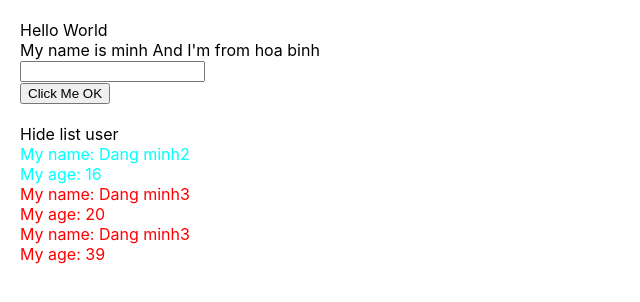
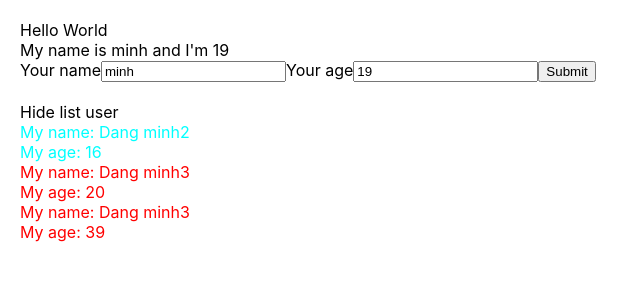
Before and after one commit to dangminhhelloworld/learn_reactjs, a React (Create React App) app: page / in a window 1280 px wide. Shown: the top 302 px of the page, without its empty margins (0-640 px from the left). Built offline with nearby package versions, Linux system fonts and the light colour scheme.

Commit message:
Passing from parent to child

```diff
--- a/src/App.js
+++ b/src/App.js
@@ -2,7 +2,7 @@ import logo from "./logo.svg";
 import "./App.css";
 import { useDispatch, useSelector } from "react-redux";
 import { increaseCounter, decreaseCounter } from "./redux/action/counterAction";
-import MyComponent from "./components/MyComponents";
+import MyComponent from "./components/MyComponent";
 import React from "react";
 class App extends React.Component {
 
--- /dev/null
+++ b/src/components/AddUserInfo.js
@@ -0,0 +1,49 @@
+import React from "react";
+class AddUserInfo extends React.Component {
+  state = {
+    name: "minh",
+    age: 19,
+    address: "Hoa Binh",
+  };
+  handleOnChangeInput = (event) => {
+    this.setState({ name: event.target.value });
+  };
+  handleOnChangeAge = (event) => {
+    this.setState({ age: event.target.value });
+  };
+
+  handleOnSubmit =(event) =>{
+    event.preventDefault();
+    this.props.handleAddNewUser({
+      id :Math.floor((Math.random() * 100) + 1) + 'ramdom',
+      name:this.state.name,
+      age: this.state.age
+
+
+
+    });
+  }
+  render() {
+    return (
+      <div>
+        My name is {this.state.name} and I'm {this.state.age}
+        <form onSubmit={(event) => this.handleOnSubmit(event)}>
+          <label>Your name</label>
+          <input
+            value={this.state.name}
+            type="text"
+            onChange={(event) => this.handleOnChangeInput(event)}
+          />
+          <label>Your age</label>
+          <input
+            value={this.state.age}
+            type="text"
+            onChange={(event) => this.handleOnChangeAge(event)}
+          />
+          <button> Submit</button>
+        </form>
+      </div>
+    );
+  }
+}
+export default AddUserInfo;
--- /dev/null
+++ b/src/components/MyComponent.js
@@ -0,0 +1,44 @@
+import React from "react";
+import AddUserInfo from "./AddUserInfo";
+import DisplayInfo from "./DisplayInfo";
+
+class MyComponent extends React.Component {
+
+  state = {
+    listUsers: [
+      { id: 1, name: "Dang minh2", age: "16" },
+      { id: 2, name: "Dang minh3", age: "20" },
+      { id: 3, name: "Dang minh3", age: "39" },
+    ],
+  };
+  handleAddNewUser = (userObject) =>{
+    let listUsersClone =[...this.state.listUsers];
+
+    // this.setState({
+    //   listUsers:[userObject,...this.state.listUsers]
+    // })
+  }
+   //? JSX
+  render() {
+    /*
+        * chỉ lưu 1 thẻ div
+        * viết js trong dâu //! {} ;
+
+
+        */
+    //!DRY: don't repeat yourseft
+    return (
+      <div>
+       <AddUserInfo handleAddNewUser={this.handleAddNewUser}
+
+       />
+        <br />
+        <DisplayInfo listUsers={this.state.listUsers}
+
+         />
+      </div>
+    );
+  }
+}
+
+export default MyComponent;
--- a/src/components/MyComponents.js
+++ /dev/null
@@ -1,37 +0,0 @@
-
-import React from "react";
-import UserInfo from "./UserInfo";
-import DisplayInfo from "./DisplayInfo";
-
-class MyComponents extends React.Component{
-    //? JSX
-    state = {
-            listUsers:[
-                {id:1 ,name : "Dang minh2" ,age :"16"},
-                {id:2 ,name : "Dang minh3" ,age :"20"},
-                {id:3 ,name : "Dang minh3" ,age :"39"},
-            ]
-    }
-    render() {
-        /*
-        * chỉ lưu 1 thẻ div
-        * viết js trong dâu //! {} ;
-
-
-        */
-       //!DRY: don't repeat yourseft
-        return (
-          <div>
-                <UserInfo/>
-                <br/>
-                <DisplayInfo listUsers ={
-                    this.state.listUsers
-                }/>
-            </div>
-
-        );
-    }
-
-}
-
-export default MyComponents;
--- a/src/components/UserInfo.js
+++ /dev/null
@@ -1,42 +0,0 @@
-import React from "react";
-class UserInfo extends React.Component {
-  state = {
-    name: "minh",
-    address: "hoa binh",
-    age: 18,
-  };
-  handerClick = (event) => {
-    console.log(" My name is  ", this.state.name);
-    this.setState({
-      name: "thanh",
-    });
-  };
-
-  handerOnMouseOver(event) {}
-  haderOnchange = (event) => {
-    event.preventDefault();
-
-    this.setState({
-      name: event.target.value,
-    });
-  };
-
-  handOnSubmit = (event) => {
-    event.preventDefault();
-    console.log(this.state);
-  };
-  render() {
-    return (
-      <div>
-
-        My name is {this.state.name} And I'm from {this.state.address}
-        <form onSubmit={(event) => this.handOnSubmit(event)}>
-          <input type="text" onChange={(event) => this.haderOnchange(event)} />
-        </form>
-        <button>Click Me OK</button>
-      </div>
-    );
-  }
-
-}
-export default UserInfo ;
```
